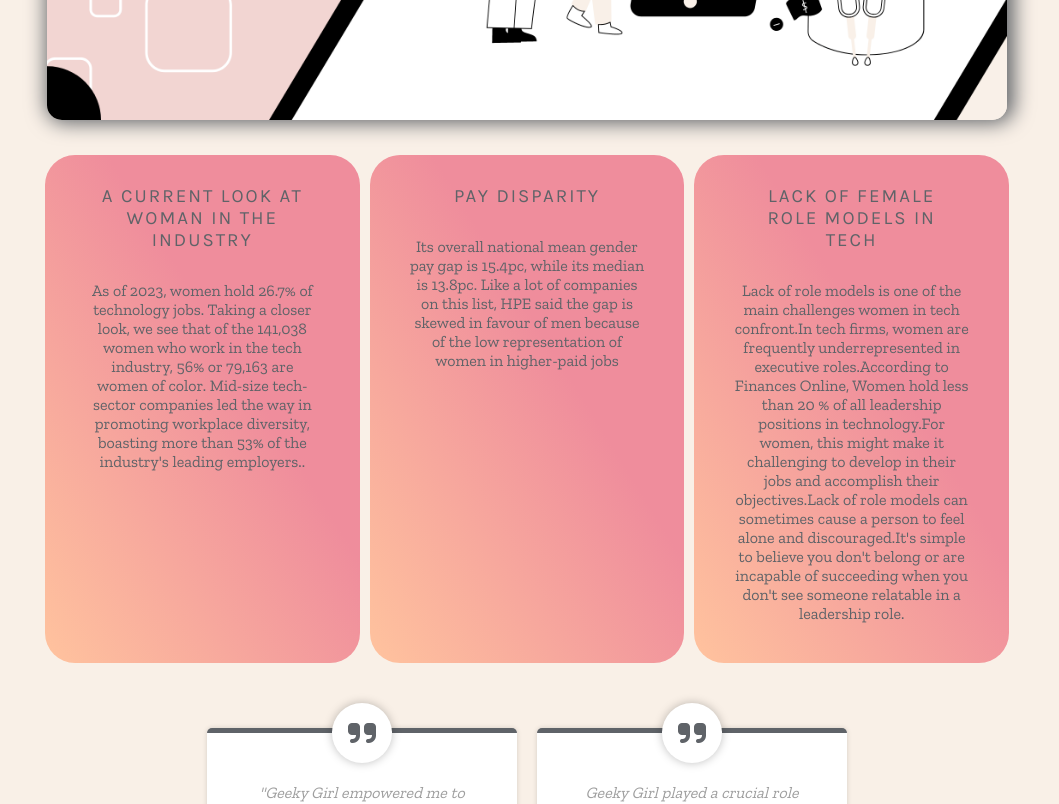
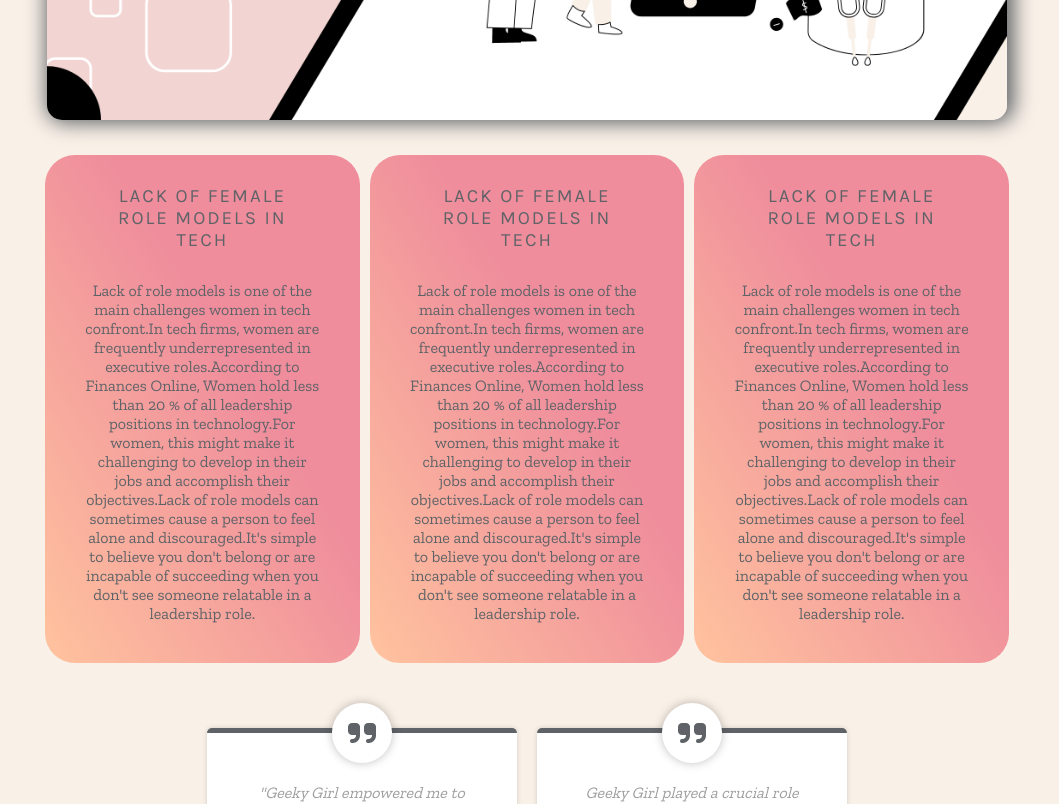
Before and after one commit to Tom-Ainsworth/Geeky-Girl, a React (Vite) app: page / in a window 1280 px wide. Shown: the part 540-1344 px from the top of the page, without its empty margins (113-1172 px from the left). Built offline with nearby package versions, Linux system fonts and the light colour scheme.

Commit message:
Refactor Home component. Fix SuccessStories classnames

```diff
--- a/src/routes/home/Home.jsx
+++ b/src/routes/home/Home.jsx
@@ -1,35 +1,60 @@
 import styles from "./Home.module.css";
-import hero from "../../assets/images/hero.png"
-import SuccessStories  from "../success-stories/SuccessStories";
-const Home = () => <div className={styles.Home}>
+import hero from "../../assets/images/hero.png";
+import SuccessStories from "../success-stories/SuccessStories";
+const Home = () => {
+	const industryStateCards = [
+		{
+			title: "A current look at woman in the industry",
+			content:
+				"As of 2023, women hold 26.7% of technology jobs. Taking 	a closer look, we see that of the 141,038 women who work in the tech industry, 56% or 79,163 are women of color. Mid-size tech-sector companies led the way in promoting workplace diversity, boasting more than 53% of the	industry's leading employers.",
+		},
+		{
+			title: "Pay Disparity",
+			content:
+				"Its overall national mean gender pay gap is 15.4pc, while its median is 13.8pc. Like a lot of companies on	this list, HPE said the gap is skewed in favour of men because of the low representation of women in higher-paid jobs.",
+		},
+		{
+			title: "Lack of Female Role Models in Tech",
+			content:
+				"Lack of role models is one of the main challenges women in tech confront.In tech firms, women are frequently underrepresented in executive roles. According to Finances Online, Women hold less than 20 % of all leadership positions in technology.For women, this might make it challenging to develop in their jobs and accomplish their objectives.Lack of role models can sometimes cause a person to feel alone and discouraged.It's simple to believe you don't belong or are incapable of succeeding when you don't see someone relatable in a leadership role.",
+		},
+	];
+	return (
+		<div className={styles.Home}>
 			<div className={styles.hero_image_outer}>
-        <img className={styles.hero_img} src={hero} alt="geeky girl home page main images inside there is some text" />
+				<img
+					className={styles.hero_img}
+					src={hero}
+					alt="geeky girl home page main images inside there is some text"
+				/>
 			</div>
 			<div className={styles.container}>
-
-        <div className={styles.box}>
-            <h3>A current look at woman in the industry </h3>
-            <p>As of 2023, women hold 26.7% of technology jobs.
-                Taking a closer look, we see that of the 141,038 women who work in the tech industry,
-                56% or 79,163 are women of color. Mid-size tech-sector companies led the way in promoting
-            workplace diversity, boasting more than 53% of the industry's leading employers..</p>
-        </div>
-        <div className={styles.box}>
-            <h3>pay disparity</h3>
-            <p>Its overall national mean gender pay gap is 15.4pc,
-                while its median is 13.8pc. Like a lot of companies
-                on this list, HPE said the gap is skewed in favour of men
-                because of the low representation of women in higher-paid jobs</p>
-        </div>
+				{industryStateCards.map(({ title, content }) => {
+					return (
 						<div className={styles.box}>
 							<h3>Lack of Female Role Models in Tech</h3>
-            <p>Lack of role models is one of the main challenges women in tech confront.In tech firms, women are frequently underrepresented in executive roles.According to Finances Online, Women hold less than 20 % of all leadership positions in technology.For women, this might make it challenging to develop in their jobs and accomplish their objectives.Lack of role models can sometimes cause a person to feel alone and discouraged.It's simple to believe you don't belong or are incapable of succeeding when you don't see someone relatable in a leadership role.</p>
+							<p>
+								Lack of role models is one of the main
+								challenges women in tech confront.In tech firms,
+								women are frequently underrepresented in
+								executive roles.According to Finances Online,
+								Women hold less than 20 % of all leadership
+								positions in technology.For women, this might
+								make it challenging to develop in their jobs and
+								accomplish their objectives.Lack of role models
+								can sometimes cause a person to feel alone and
+								discouraged.It's simple to believe you don't
+								belong or are incapable of succeeding when you
+								don't see someone relatable in a leadership
+								role.
+							</p>
 						</div>
-
-
+					);
+				})}
 			</div>
-        <SuccessStories/>
-    </div>;
-
+			<SuccessStories />
+		</div>
+	);
+};
 
 export default Home;
--- a/src/routes/success-stories/SuccessStories.jsx
+++ b/src/routes/success-stories/SuccessStories.jsx
@@ -12,7 +12,7 @@ const SuccessStories = () => {
 							supporting women in the industry.
 						</p>
 					</blockquote>
-					<h3>Joshua Ravenside</h3>
+					<h3>Sarah Ravenside</h3>
 					<h4>Delloite</h4>
 				</figcaption>
 			</figure>
```
Lines whose indentation alone changed are shown as unchanged.
